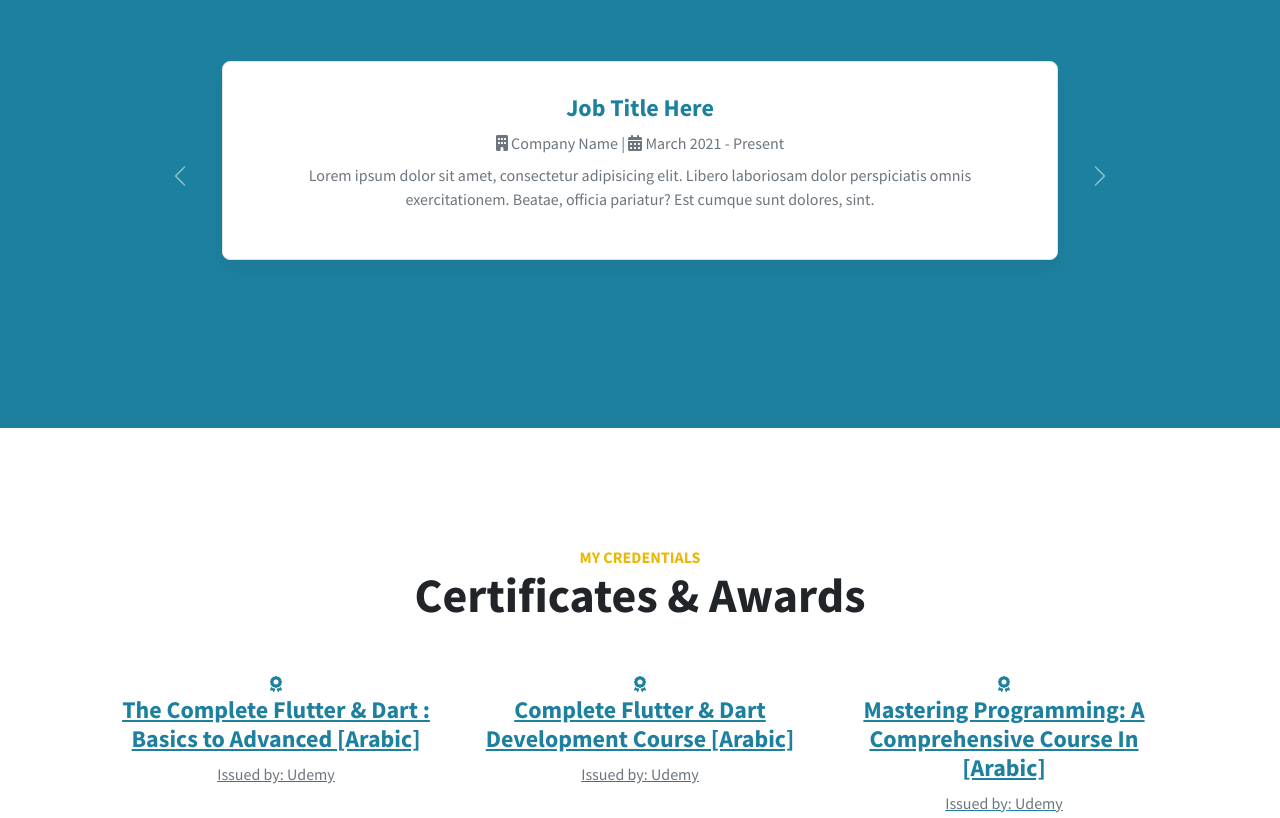
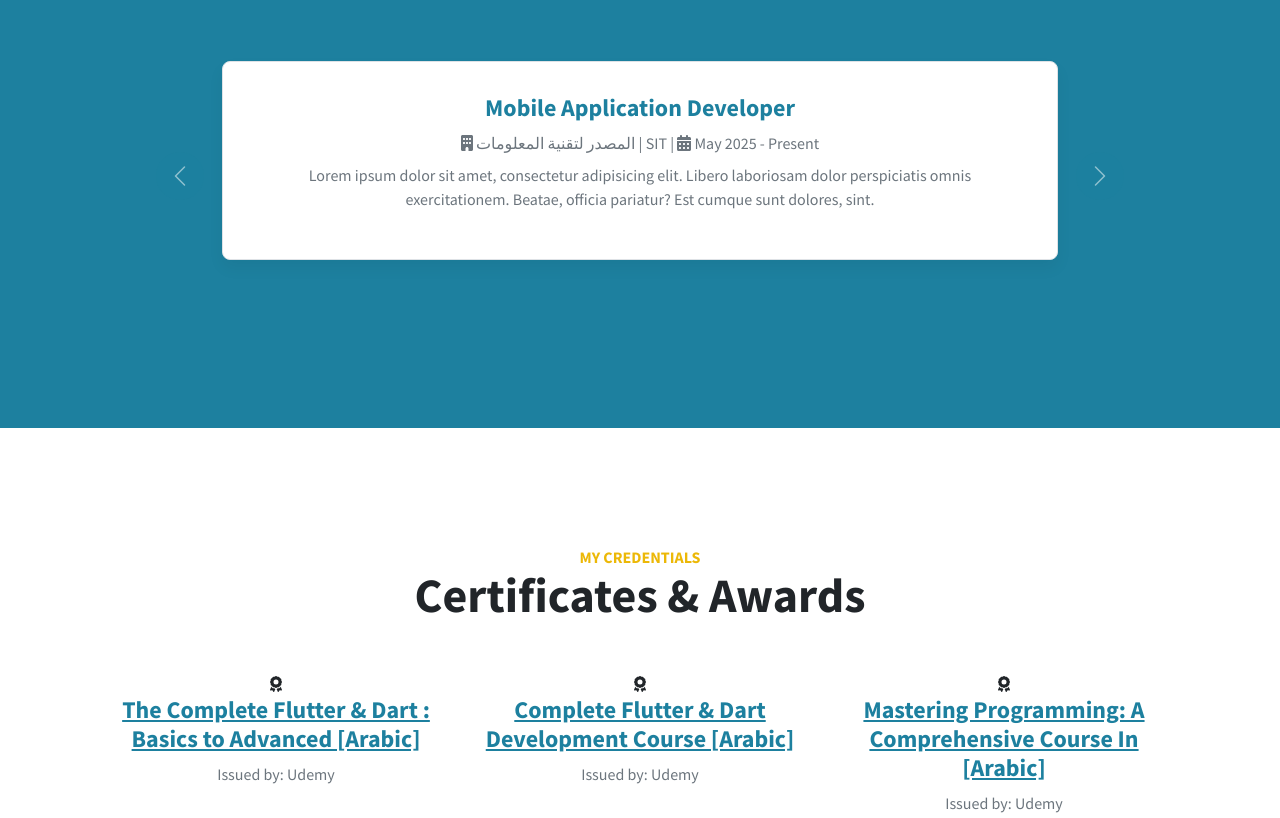
Before and after one commit to AhmadMahdaly/AhmedMahdaly.github.io, a plain HTML site: page index.html in a window 1280 px wide. Shown: the part 2885-3703 px from the top of the page. Drawn offline with nearby package versions, Linux system fonts and the light colour scheme.

Commit message:
Update index.html

```diff
--- a/index.html
+++ b/index.html
@@ -267,16 +267,16 @@
                     <!-- Experience 1 -->
                     <div class="carousel-item active">
                         <div class="experience-panel text-center">
-                            <h4>Job Title Here</h4>
-                            <p class="text-muted mb-2"><i class="fas fa-building"></i> Company Name | <i class="fas fa-calendar-alt"></i> March 2021 - Present</p>
+                            <h4>Mobile Application Developer</h4>
+                            <p class="text-muted mb-2"><i class="fas fa-building"></i> المصدر لتقنية المعلومات | SIT | <i class="fas fa-calendar-alt"></i> May 2025 - Present</p>
                             <p class="text-muted">Lorem ipsum dolor sit amet, consectetur adipisicing elit. Libero laboriosam dolor perspiciatis omnis exercitationem. Beatae, officia pariatur? Est cumque sunt dolores, sint.</p>
                         </div>
                     </div>
                     <!-- Experience 2 -->
                     <div class="carousel-item">
                         <div class="experience-panel text-center">
-                            <h4>Another Job Title</h4>
-                            <p class="text-muted mb-2"><i class="fas fa-building"></i> Another Company | <i class="fas fa-calendar-alt"></i> January 2019 - February 2021</p>
+                            <h4>Flutter Developer</h4>
+                            <p class="text-muted mb-2"><i class="fas fa-building"></i> Freelance | <i class="fas fa-calendar-alt"></i> Dec 2023 - Present</p>
                             <p class="text-muted">Lorem ipsum dolor sit amet, consectetur adipisicing elit. Libero laboriosam dolor perspiciatis omnis exercitationem. Beatae, officia pariatur? Est cumque sunt dolores, sint.</p>
                         </div>
                     </div>
@@ -303,27 +303,21 @@
             <div class="row gx-4 gx-lg-5 justify-content-center">
                 <!-- Certificate 1 -->
                 <div class="col-lg-4 col-md-6 mb-4 text-center certificate-item">
-                    <a href="https://www.udemy.com/certificate/UC-c4f90a4f-9d2f-4ebc-b9c1-ca3255a2a85d/" target="_blank">
-                        <i class="fas fa-award"></i>
-                        <h4><strong>The Complete Flutter & Dart : Basics to Advanced [Arabic]</strong></h4>
+                    <i class="fas fa-award"></i>
+                   <h4><strong><a href="https://www.udemy.com/certificate/UC-c4f90a4f-9d2f-4ebc-b9c1-ca3255a2a85d/" target="_blank">The Complete Flutter & Dart : Basics to Advanced [Arabic]</a></strong></h4>
                         <p class="text-muted mb-0">Issued by: Udemy</p>
-                    </a>
                 </div>
                 <!-- Certificate 2 -->
                 <div class="col-lg-4 col-md-6 mb-4 text-center certificate-item">
-                    <a href="https://www.udemy.com/certificate/UC-151c9035-ef01-47e2-a47a-7d1f75e7cd06/" target="_blank">
-                        <i class="fas fa-award"></i>
-                        <h4><strong>Complete Flutter & Dart Development Course [Arabic]</strong></h4>
+                    <i class="fas fa-award"></i>
+                    <h4><strong><a href="https://www.udemy.com/certificate/UC-151c9035-ef01-47e2-a47a-7d1f75e7cd06/" target="_blank">Complete Flutter & Dart Development Course [Arabic]</a></strong></h4>
                         <p class="text-muted mb-0">Issued by: Udemy</p>
-                    </a>
                 </div>
                 <!-- Certificate 3 -->
                 <div class="col-lg-4 col-md-6 mb-4 text-center certificate-item">
-                    <a href="https://www.udemy.com/certificate/UC-ce760d44-452b-4d40-a779-92b0692a365d/" target="_blank">
-                        <i class="fas fa-award"></i>
-                        <h4><strong>Mastering Programming: A Comprehensive Course In [Arabic]</strong></h4>
+                    <i class="fas fa-award"></i>
+                    <h4><strong><a href="https://www.udemy.com/certificate/UC-ce760d44-452b-4d40-a779-92b0692a365d/" target="_blank">Mastering Programming: A Comprehensive Course In [Arabic]</a></strong></h4>
                         <p class="text-muted mb-0">Issued by: Udemy</p>
-                    </a>
                 </div>
             </div>
         </div>
```
